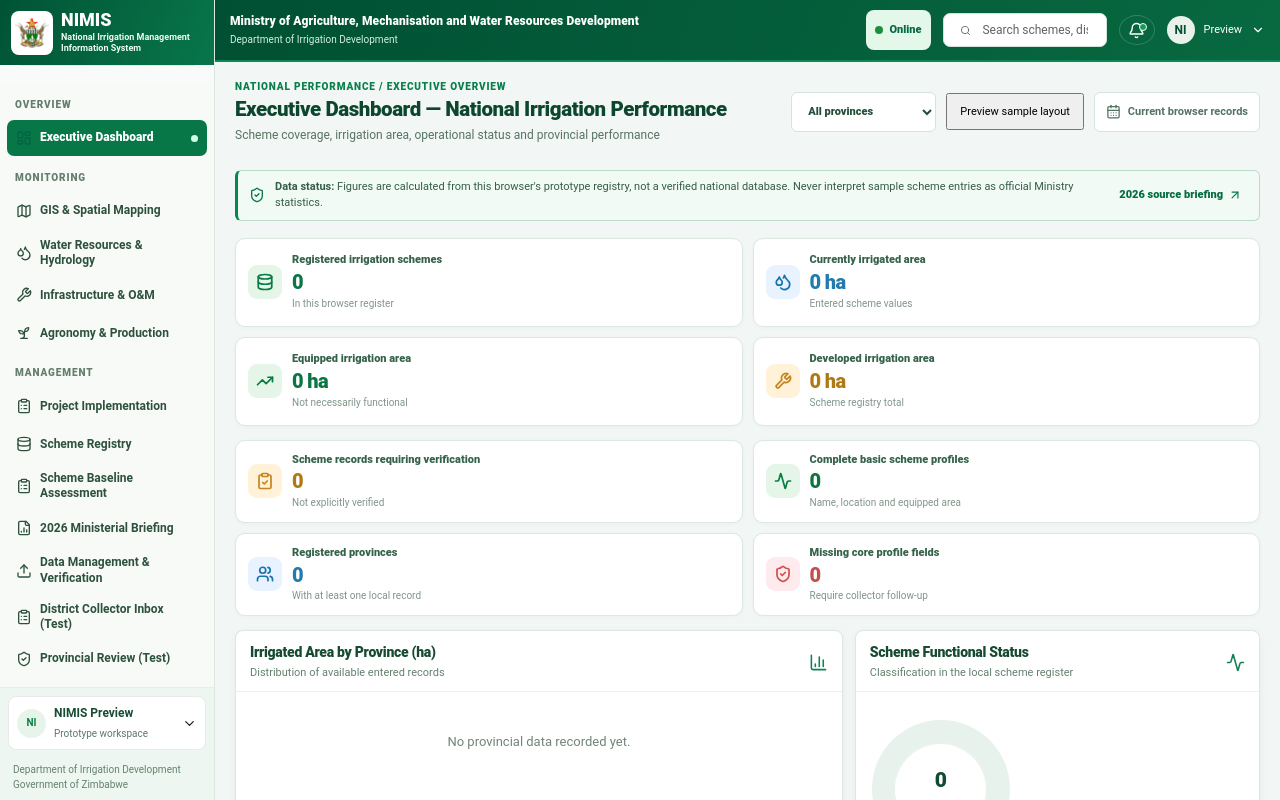
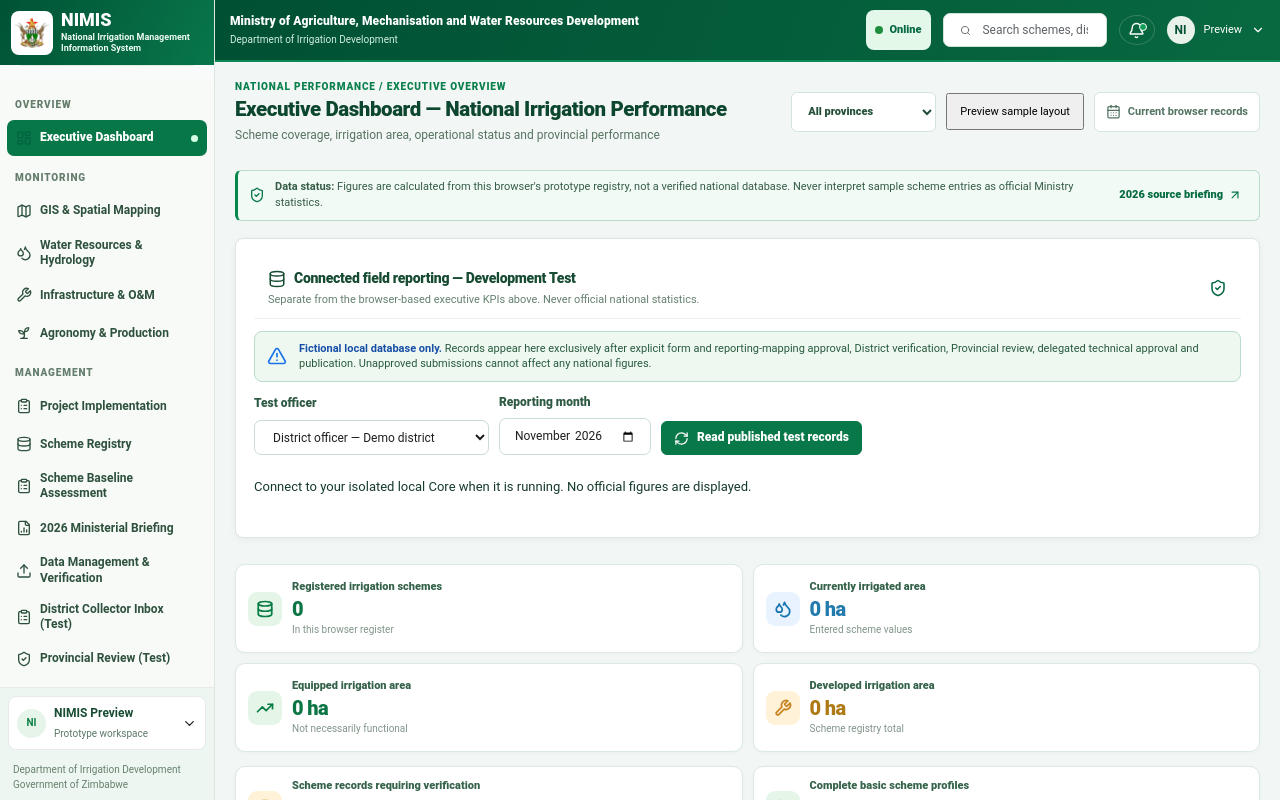
Before and after one commit to CipherBloom07/NIMIS, a React (Vite) app: page / in a window 1280 px wide. Shown: the top 800 px of the page. Built offline with nearby package versions, Linux system fonts and the light colour scheme.

Commit message:
Expose isolated published dataset testing inside Executive Dashboard without affecting browser KPI totals

```diff
--- a/src/ExecutiveOverview.jsx
+++ b/src/ExecutiveOverview.jsx
@@ -1,4 +1,5 @@
 import React,{useEffect,useMemo,useState} from 'react';
+import PublishedFieldPreview from './PublishedFieldPreview.jsx';
 import {Activity,ArrowUpRight,BarChart3,CalendarDays,ClipboardCheck,Database,Droplets,MapPin,RefreshCw,ShieldCheck,TrendingUp,Users,Wrench} from 'lucide-react';
 
 const STORE='nimis-registry-v1';
@@ -92,6 +93,7 @@ export default function ExecutiveOverview({onSelect}){
    <span><strong>{preview?'FICTIONAL LAYOUT PREVIEW':'Data status'}:</strong> {preview?'The example schemes shown here exist only in this screen for visual review. They are NOT saved, real, verified, submitted or connected to the Ministry database.':'Figures are calculated from this browser\'s prototype registry, not a verified national database. Never interpret sample scheme entries as official Ministry statistics.'}</span>
    <button onClick={()=>onSelect('briefing')}>2026 source briefing <ArrowUpRight size={14}/></button>
   </div>
+  {import.meta.env.DEV&&<PublishedFieldPreview/>}
   <div className="overview-kpis">
    <Metric icon={Database} name="Registered irrigation schemes" value={num(filtered.length)} note="In this browser register"/>
    <Metric icon={Droplets} name="Currently irrigated area" value={num(summary.irrigated,1)+' ha'} note="Entered scheme values" tone="blue"/>
```
